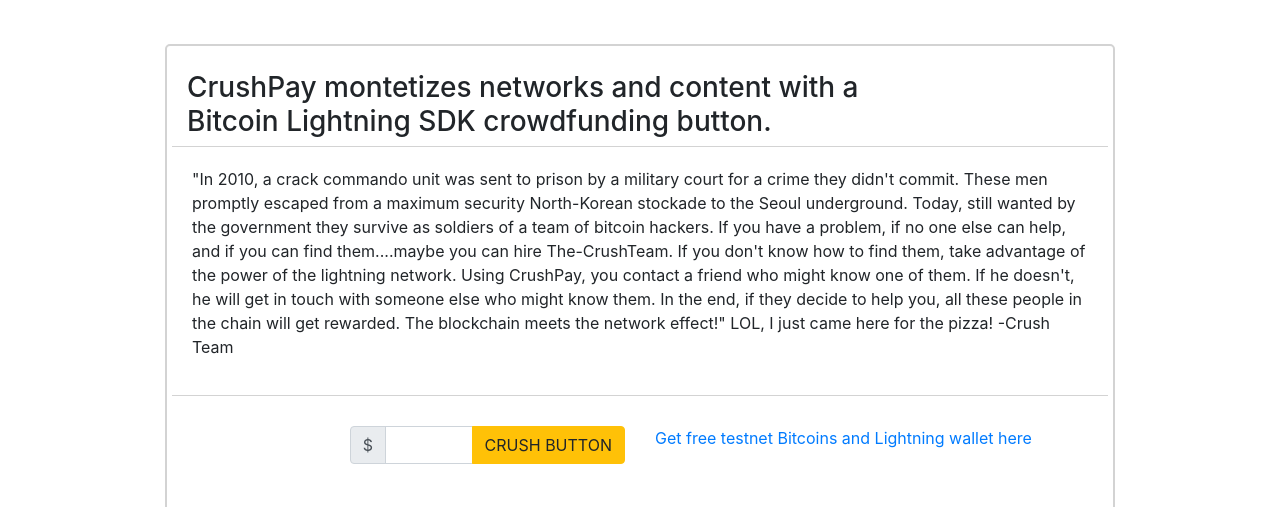
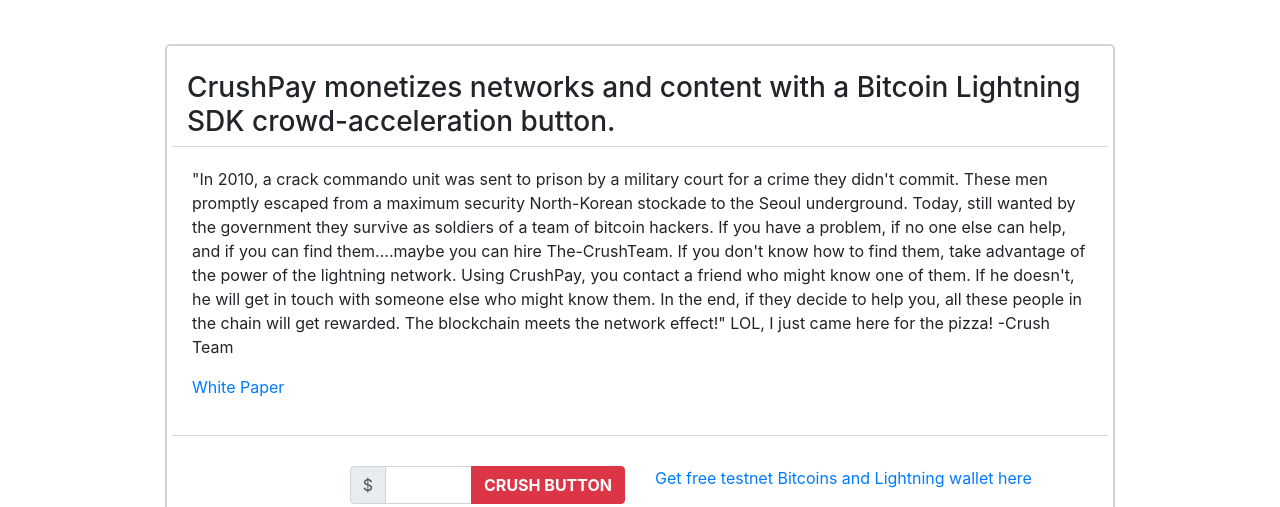
Before and after one commit to crushpay/website, a website: page src/index.html in a window 1280 px wide. Shown: the part 293-800 px from the top of the page. Drawn offline with Linux system fonts and the light colour scheme.

Commit message:
html updates

```diff
--- a/src/css/style.css
+++ b/src/css/style.css
@@ -65,8 +65,8 @@
 }
 
 .user-photo {
-  width: 85px;
-  height: 85px;
+  width: 120px;
+  height: 120px;
   border-radius: 50%;
 }
 
--- a/src/index.html
+++ b/src/index.html
@@ -38,11 +38,12 @@
       <div class="col-lg-10 offset-1 example-post">
         <div class="row post-header">
 
-          <div class="col-md-10 post-title text-left">
-            <h3>CrushPay montetizes networks and content with a Bitcoin Lightning SDK crowdfunding button.</h3>
+          <div class="col-md-12 post-title text-left">
+            <h3>CrushPay monetizes networks and content with a Bitcoin Lightning SDK crowd-acceleration button.</h3>
           </div>
         </div>
         <div class="row post-content text-left">
+          <p>
           "In 2010, a crack commando unit was sent to prison by a military court
           for a crime they didn't commit. These men promptly escaped from a maximum
           security North-Korean stockade to the Seoul underground.
@@ -54,8 +55,12 @@
           know them. In the end, if they decide to help you, all these people in the chain will get rewarded.
           The blockchain meets the network effect!" LOL, I just came here for the pizza! -Crush Team
           </p>
+          <p>
+              <a href="https://arxiv.org/pdf/1008.3172.pdf">White Paper</a>
 
+          </p>
           </div>
+
         <div id='crush-bar' class="row post-footer">
           <div class="col-md-2">
             <div id="loader" class="loader"></div>
@@ -69,7 +74,7 @@
               <!-- <input type="text" class="form-control" placeholder="" aria-label="" aria-describedby="basic-addon1"> -->
               <input class="form-control" type="number" id="amount-input" name="amount" />
               <div class="input-group-append">
-                <button class="btn btn-warning" type="button" onClick="createPaymentRequest()">CRUSH BUTTON</button>
+                <button class="btn btn-danger" type="button" onClick="createPaymentRequest()"><b>CRUSH BUTTON</b></button>
               </div>
             </div>
           </div>
```
